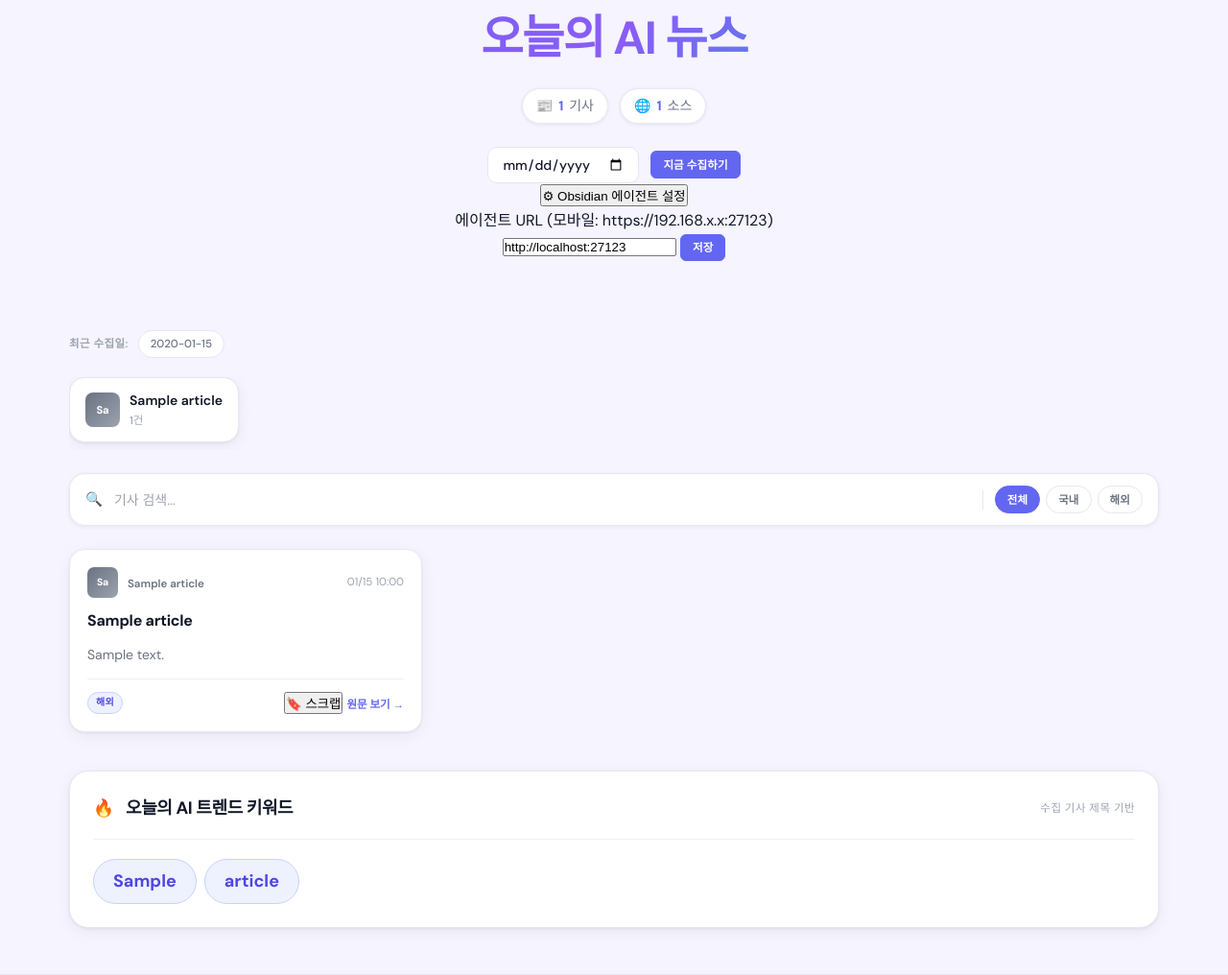
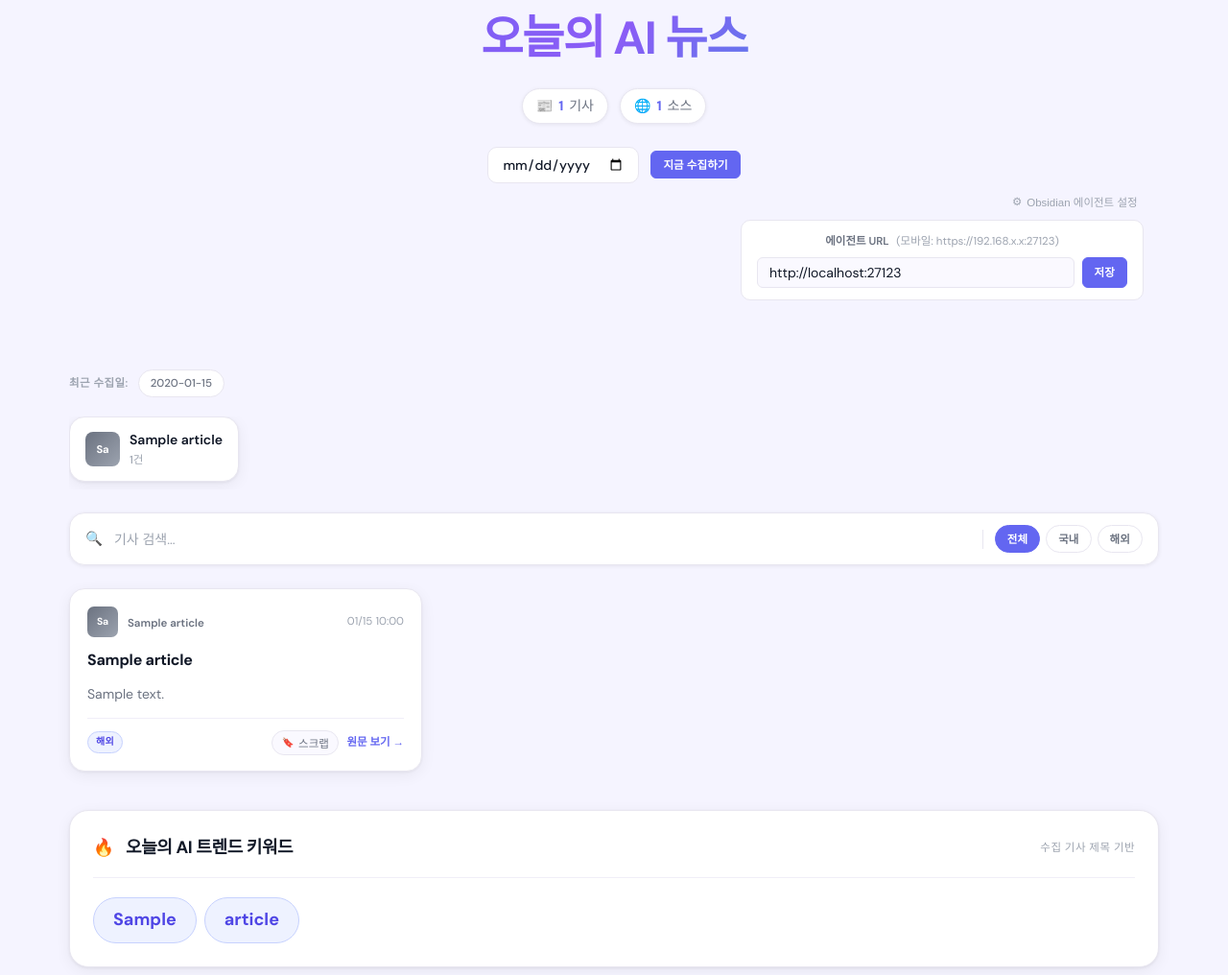
Before and after one commit to saojeong21/newsletter_ai, a Flask app: template app/templates/index.html in a window 1280 px wide, after a click on "⚙ Obsidian 에이전트 설정". Shown: the part 211-1227 px from the top of the page at 96% size. Run offline with Flask 3, Linux system fonts and the light colour scheme; the template is opened without the code that fills it: most values are stand-ins (such as "Sample title", 1, 10 or a date in 2020).

Commit message:
feat: 스크랩 버튼 + 에이전트 설정 UI CSS 추가

```diff
--- a/app/static/style.css
+++ b/app/static/style.css
@@ -1415,3 +1415,149 @@ img {
         border: 1px solid #ccc;
     }
 }
+
+/* ── Obsidian 스크랩 버튼 ── */
+.card-actions {
+    display: flex;
+    align-items: center;
+    gap: 0.5rem;
+}
+
+.scrap-btn {
+    display: inline-flex;
+    align-items: center;
+    gap: 0.3rem;
+    padding: 0.25rem 0.6rem;
+    font-size: var(--font-size-xs);
+    font-weight: 500;
+    color: var(--text-secondary);
+    background: var(--surface-alt);
+    border: 1px solid var(--border);
+    border-radius: var(--radius-pill);
+    cursor: pointer;
+    transition: var(--transition);
+    white-space: nowrap;
+}
+
+.scrap-btn:hover:not(:disabled):not(.scrap-done) {
+    color: var(--accent);
+    border-color: var(--accent-mid);
+    background: var(--accent-light);
+}
+
+.scrap-btn:disabled {
+    cursor: not-allowed;
+    opacity: 0.7;
+}
+
+.scrap-btn.scrap-done {
+    color: var(--success);
+    border-color: #a7f3d0;
+    background: #ecfdf5;
+    cursor: default;
+}
+
+.scrap-btn.scrap-loading {
+    color: var(--text-muted);
+}
+
+.scrap-icon {
+    font-size: 0.85em;
+    line-height: 1;
+}
+
+.scrap-label {
+    font-size: var(--font-size-xs);
+}
+
+/* ── 에이전트 설정 UI ── */
+.agent-settings {
+    display: flex;
+    flex-direction: column;
+    align-items: flex-end;
+    gap: 0.5rem;
+    margin-top: 0.5rem;
+}
+
+.agent-settings-toggle {
+    display: inline-flex;
+    align-items: center;
+    gap: 0.3rem;
+    font-size: var(--font-size-xs);
+    color: var(--text-muted);
+    background: none;
+    border: none;
+    cursor: pointer;
+    padding: 0.2rem 0.4rem;
+    border-radius: var(--radius-sm);
+    transition: var(--transition);
+}
+
+.agent-settings-toggle:hover {
+    color: var(--text-secondary);
+    background: var(--surface-alt);
+}
+
+.agent-settings-panel {
+    display: flex;
+    flex-direction: column;
+    gap: 0.4rem;
+    background: var(--surface);
+    border: 1px solid var(--border);
+    border-radius: var(--radius-md);
+    padding: 0.75rem 1rem;
+    width: 100%;
+    max-width: 420px;
+}
+
+.agent-url-label {
+    font-size: var(--font-size-xs);
+    font-weight: 600;
+    color: var(--text-secondary);
+}
+
+.agent-url-hint {
+    font-weight: 400;
+    color: var(--text-muted);
+    margin-left: 0.3rem;
+}
+
+.agent-url-row {
+    display: flex;
+    gap: 0.5rem;
+}
+
+.agent-url-input {
+    flex: 1;
+    padding: 0.4rem 0.75rem;
+    font-size: var(--font-size-sm);
+    font-family: var(--font-body);
+    color: var(--text-primary);
+    background: var(--surface-alt);
+    border: 1px solid var(--border);
+    border-radius: var(--radius-sm);
+    outline: none;
+    transition: border-color 0.15s;
+}
+
+.agent-url-input:focus {
+    border-color: var(--accent);
+}
+
+/* hidden attribute 지원 */
+[hidden] {
+    display: none !important;
+}
+
+/* 모바일 스크랩 버튼 터치 영역 확보 */
+@media (max-width: 640px) {
+    .scrap-btn {
+        padding: 0.35rem 0.75rem;
+    }
+    .agent-settings {
+        align-items: stretch;
+    }
+    .agent-settings-panel {
+        max-width: 100%;
+    }
+}
```
Also changed, not shown: public/static/style.css (+146 -0 lines).
